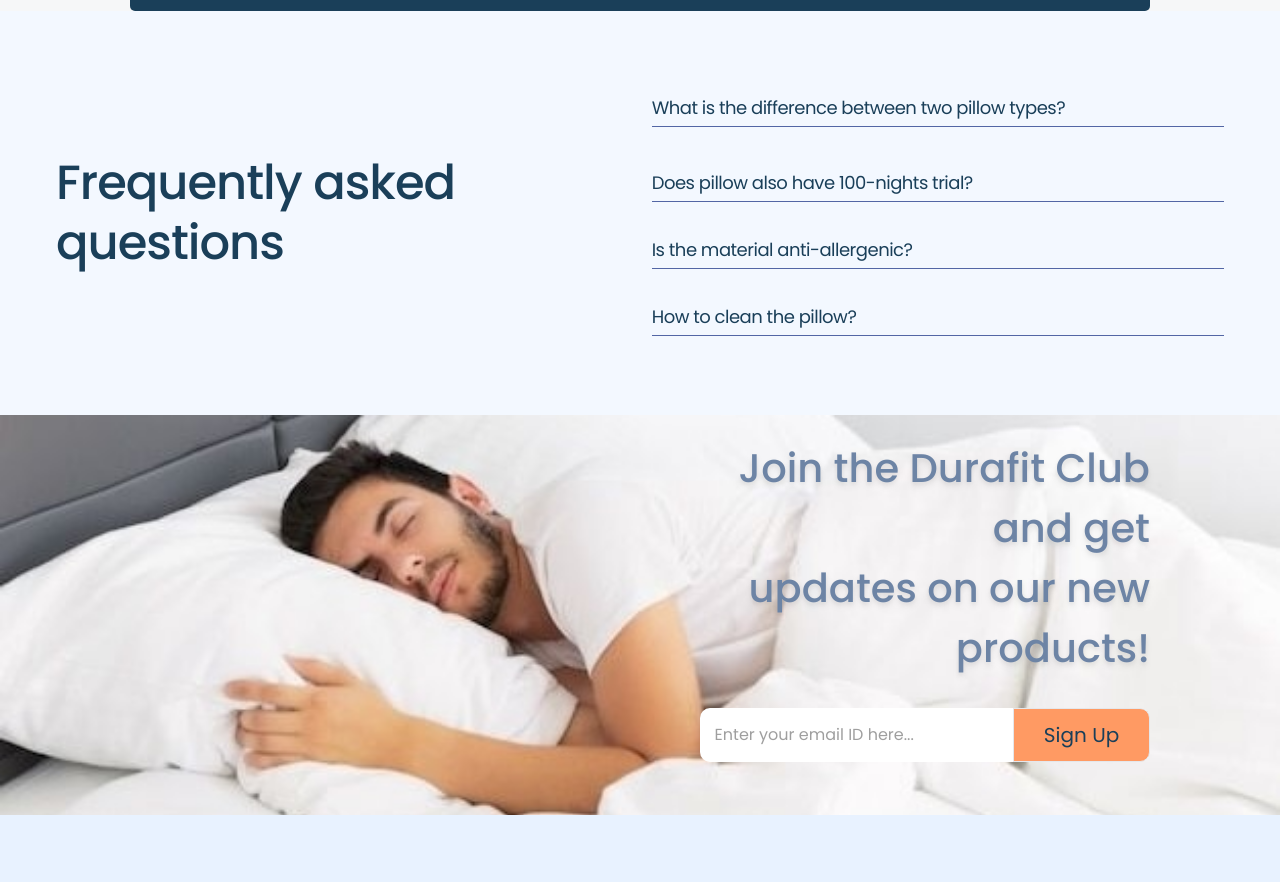
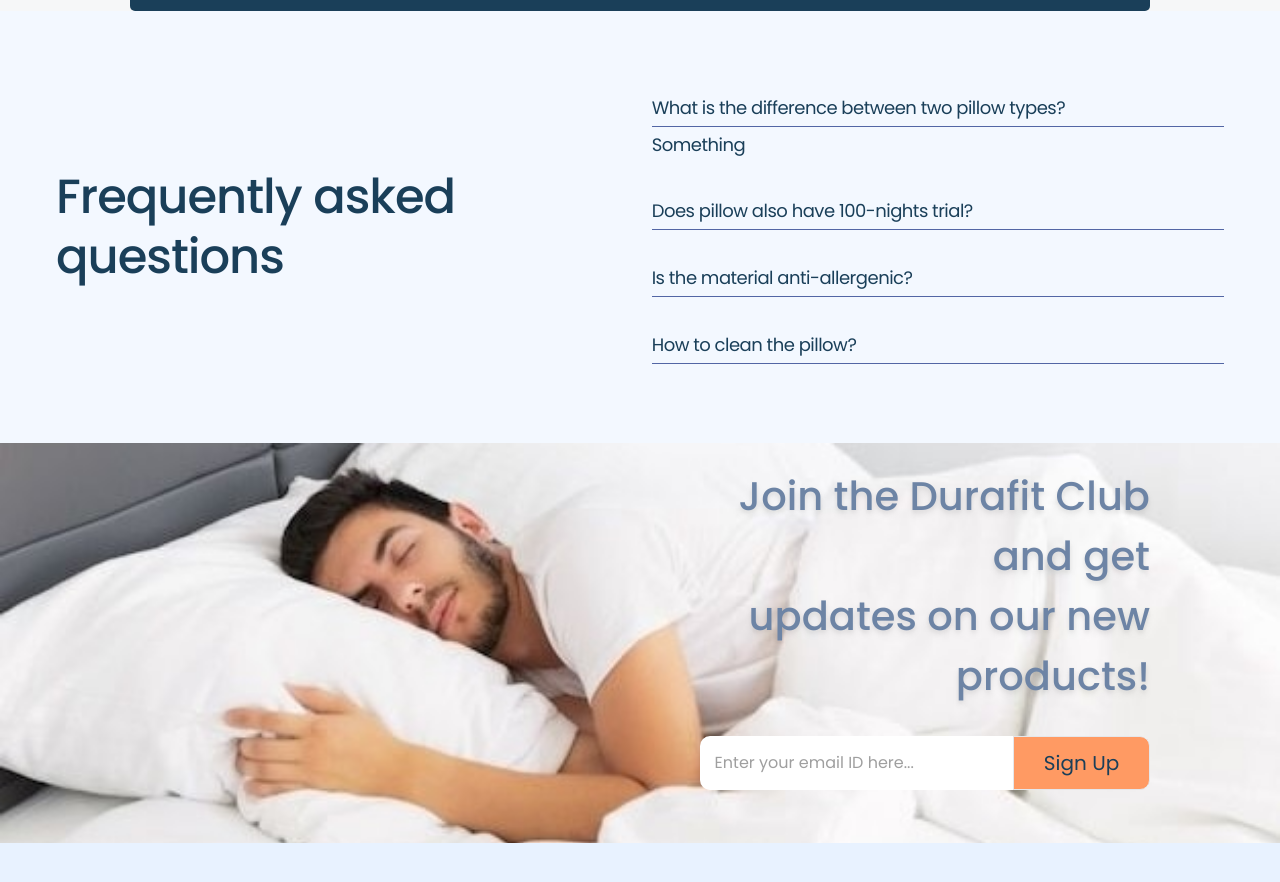
Before and after one commit to jayanvinod1510/durafit, a React (Create React App) app: page /pillows in a window 1280 px wide. Shown: the part 2700-3582 px from the top of the page. Built offline with nearby package versions, Linux system fonts and the light colour scheme.

Commit message:
Side Nav Added

```diff
--- a/src/components/Header/index.jsx
+++ b/src/components/Header/index.jsx
@@ -1,17 +1,23 @@
-import React from "react";
+import React, {useState} from "react";
 import { Button, Text, Img } from "./..";
 import { useNavigate} from 'react-router-dom';
-
+import SideNavBar from "components/SideNavBar";
 export default function Header({ ...props }) {
   let navigate = useNavigate();
   const handleHomeRedirection = ()=>{
     navigate(`/`)
   }
+  const [isSideNavOpen, setIsSideNavOpen] = useState(false);
+
+const toggleSideNav = () => {
+  setIsSideNavOpen(!isSideNavOpen);
+};
+
   return (
     <header {...props} style ={{"position":"fixed","width":"100%","zIndex":"1"}}>
-      <div className="flex md:flex-col justify-between items-center w-full gap-5 mx-auto max-w-[1180px]">
-          <Img src="images/img_image_55.png" alt="imagefiftyfive" className="w-[15%] md:w-full object-cover" style={{"cursor":"pointer"}} onClick={handleHomeRedirection}/>
-        <div className="flex md:flex-col justify-between items-center w-[70%] md:w-full gap-5">
+      <div className="flex md:flex-row justify-between items-center w-full gap-5 mx-auto max-w-[1180px]">
+          <Img src="images/img_image_55.png" alt="imagefiftyfive" className="w-[15%] w-full object-cover" style={{"cursor":"pointer"}} onClick={handleHomeRedirection}/>
+        <div className="flex md:hidden justify-between items-center w-[70%] md:w-full gap-5">
           <ul className="flex gap-10 flex-wrap">
             <li>
               <a href="blackedition" className="self-start opacity-0.8">
@@ -61,8 +67,15 @@ export default function Header({ ...props }) {
           </Button>
           </a>
 
-        </div>
-      </div>
-    </header>
-  );
+</div>
+<div className="hidden sm:block cursor-pointer"
+  onClick={() => toggleSideNav()}>
+  <svg width="23" height="14" viewBox="0 0 23 14" fill="none" xmlns="http://www.w3.org/2000/svg">
+    <path d="M0.142822 0.143066H23V2.42878H0.142822V0.143066ZM5.85711 5.85735H23V8.14307H5.85711V5.85735ZM13 11.5716H23V13.8574H13V11.5716Z" fill="#737373" />
+  </svg>
+</div>
+</div>
+<SideNavBar isOpen={isSideNavOpen} onClose={toggleSideNav} />
+</header>
+);
 }
--- /dev/null
+++ b/src/components/SideNavBar/index.jsx
@@ -0,0 +1,71 @@
+import React from "react";
+
+const SideNavBar = ({ isOpen, onClose }) => {
+    const navigationItems = [
+        { name: 'Home', route: '/' },
+        { name: 'Black Edition', route: 'blackedition' },
+        { name: 'Mattress', route: 'mattress' },
+        { name: 'Pillows', route: 'pillows' },
+        { name: 'Cushioning', route: 'cushioning' },
+        { name: 'About Us', route: 'aboutus' },
+        { name: 'Contact Us', route: 'contactus' },
+        { name: 'FAQs', route: '/' },
+    ]
+    return (
+        <div class="hidden md:block">
+            {/* Side Navigation Bar */}
+            <div
+                className={`${isOpen ? "block fixed z-10 inset-0 bg-gray-900 opacity-70 transition-opacity" : "hidden"
+                    }`}
+                onClick={onClose}
+            ></div>
+            <div
+                className={`${isOpen ? "translate-x-0 ease-out" : "hidden -translate-x-full ease-in"
+                    } fixed z-20 inset-y-0 left-0 w-[286px] transition duration-300 transform bg-[#FFFFFF] overflow-y-auto lg:translate-x-0 lg:static lg:inset-0`}
+            >
+                {/* <div className="flex items-center justify-center mt-8">
+          <div className="flex items-center">
+            <button
+              className="text-white hover:text-gray-400 focus:outline-none focus:text-gray-400"
+              onClick={onClose}
+            >
+              <svg
+                className="h-6 w-6 fill-current"
+                xmlns="http://www.w3.org/2000/svg"
+                viewBox="0 0 24 24"
+              >
+                <path
+                  fillRule="evenodd"
+                  d="M6.293 6.293a1 1 0 0 1 1.414 0L12 10.586l4.293-4.293a1 1 0 1 1 1.414 1.414L13.414 12l4.293 4.293a1 1 0 1 1-1.414 1.414L12 13.414l-4.293 4.293a1 1 0 0 1-1.414-1.414L10.586 12 6.293 7.707a1 1 0 0 1 0-1.414z"
+                />
+              </svg>
+            </button>
+          </div>
+        </div> */}
+
+                <nav className="mt-[100px] mx-[30px]">
+                    {navigationItems.map((item, index) => (
+                        <a
+                            key={index}
+                            href={item.route}
+                            className="block"
+                        >
+                            <div className="flex items-center justify-between my-3 py-3 text-white border-[#D1D1D1] border-b">
+
+                                {item.name}
+
+                                <svg width="6" height="10" viewBox="0 0 6 10" fill="none" xmlns="http://www.w3.org/2000/svg">
+                                    <path fill-rule="evenodd" clip-rule="evenodd" d="M0.71967 0.46967C1.01256 0.176777 1.48744 0.176777 1.78033 0.46967L5.78033 4.46967C6.07322 4.76256 6.07322 5.23744 5.78033 5.53033L1.78033 9.53033C1.48744 9.82322 1.01256 9.82322 0.71967 9.53033C0.426777 9.23744 0.426777 8.76256 0.71967 8.46967L4.18934 5L0.71967 1.53033C0.426777 1.23744 0.426777 0.762563 0.71967 0.46967Z" fill="#2A2A2A" />
+                                </svg>
+
+                            </div>
+                        </a>
+
+                    ))}
+                </nav>
+            </div>
+        </div>
+    );
+};
+
+export default SideNavBar;
--- a/src/data/mockData.js
+++ b/src/data/mockData.js
@@ -187,19 +187,19 @@ export const productList = {
     faqs: [
       {
         question: "What is Black Edition?",
-        answer: ""
+        answer: "Something New"
       },
       {
         question: "What is the 100-nights trial?",
-        answer: ""
+        answer: "Something"
       },
       {
         question: "What kind of bedframe works with a Durafit mattress?",
-        answer: ""
+        answer: "Something"
       },
       {
         question: "How is the material sustainable?",
-        answer: ""
+        answer: "Something"
       }
     ]
   },
@@ -247,19 +247,19 @@ export const productList = {
     faqs: [
       {
         question: "Can a mattress be customized to size?",
-        answer: ""
+        answer: "Something"
       },
       {
         question: "What is the 100-nights trial?",
-        answer: ""
+        answer: "Something"
       },
       {
         question: "Is the mattress material safe for me?",
-        answer: ""
+        answer: "Something"
       },
       {
         question: "How long is the warranty?",
-        answer: ""
+        answer: "Something"
       }
     ]
   },
@@ -357,19 +357,19 @@ export const productList = {
     faqs: [
       {
         question: "What is the difference between two pillow types?",
-        answer: ""
+        answer: "Something"
       },
       {
         question: "Does pillow also have 100-nights trial?",
-        answer: ""
+        answer: "Something"
       },
       {
         question: "Is the material anti-allergenic?",
-        answer: ""
+        answer: "Something"
       },
       {
         question: "How to clean the pillow?",
-        answer: ""
+        answer: "Something"
       }
     ]
   }
```
